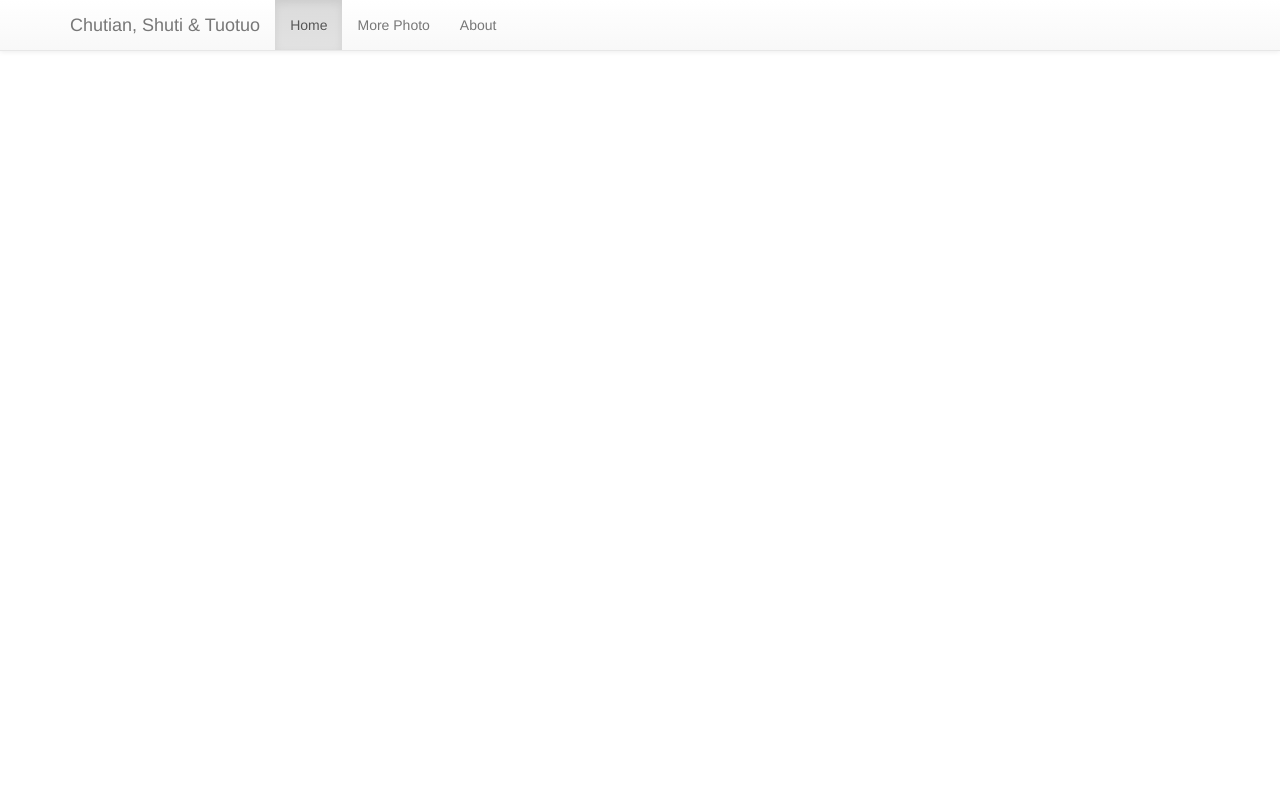
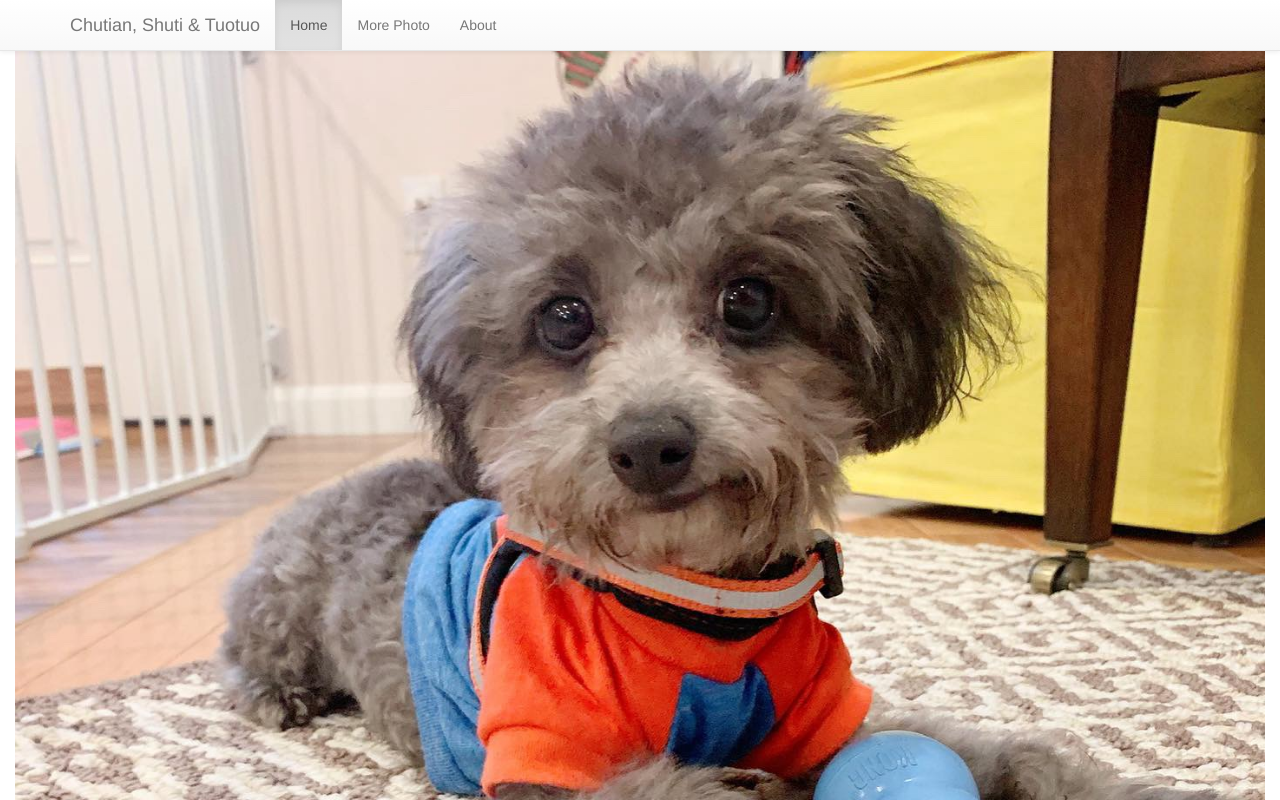
Before and after one commit to shutiyao/shutiyao.github.io, a plain HTML site: page index.html in a window 1280 px wide. Shown: the top 800 px of the page. Drawn offline with nearby package versions, Linux system fonts and the light colour scheme.

Commit message:
add photo

```diff
--- a/index.html
+++ b/index.html
@@ -81,13 +81,11 @@
                 </div>
             </div>
         </nav>
-        <div class="container">
-            <div class="starter-template">
-                <h2 style="color: #44444400; text-shadow: 6px 3px 4px #777777;"></h2>
-                <p>
+        <div class="container-fluid">
 
-                </p>
-            </div>
+
+            <img src="tuotuo.jpg" class="img-responsive" alt="Tuotuo's Selfie">
+
         </div>
         <!-- /.container -->
         <div class="footer navbar-fixed-bottom">
```
